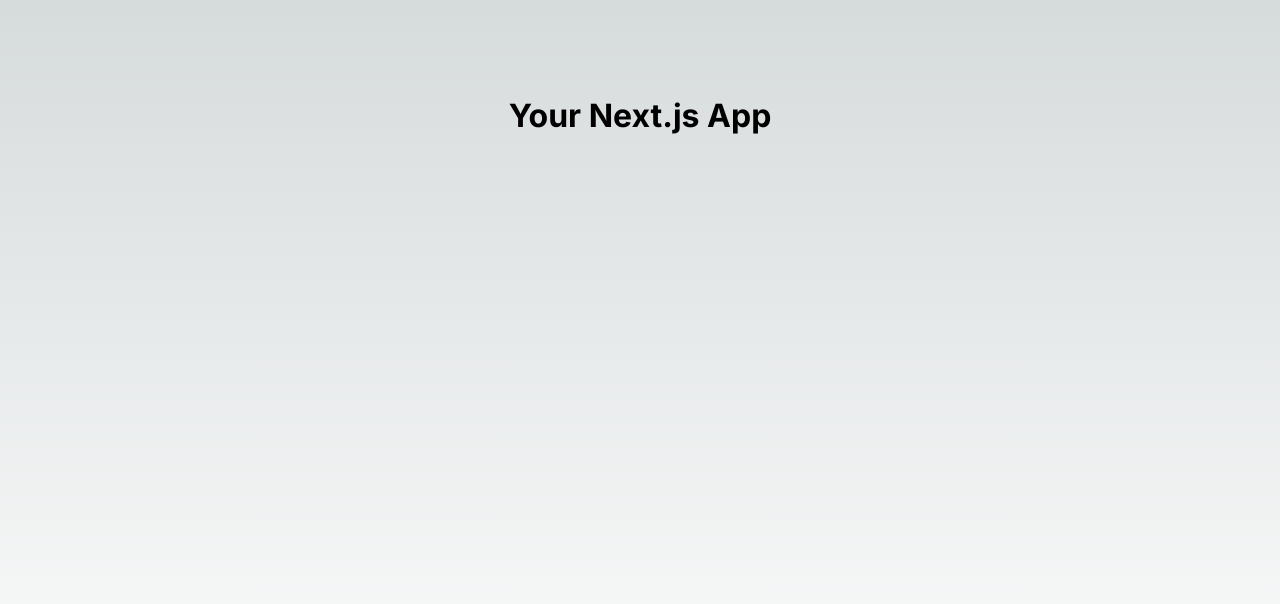
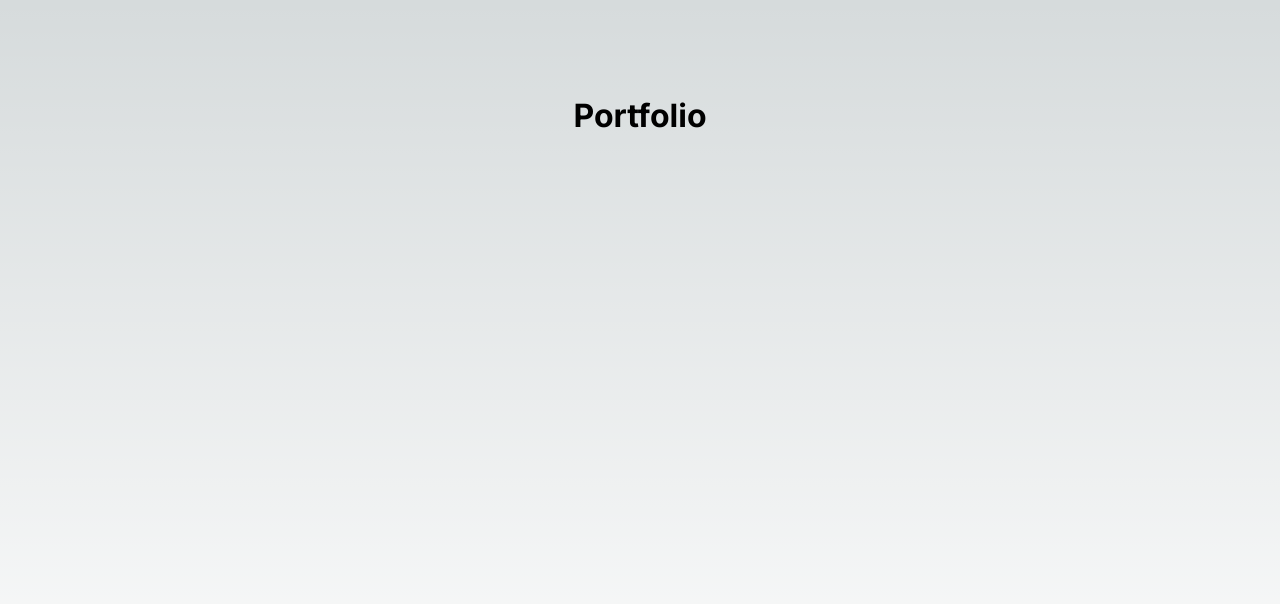
Before and after one commit to vedantkingh/blob-component, a Next.js app: page / in a window 1280 px wide. Shown: the top 604 px of the page. Built offline with nearby package versions, Linux system fonts and the light colour scheme.

Commit message:
Started working on mouse cursor again

```diff
--- a/src/app/page.js
+++ b/src/app/page.js
@@ -4,7 +4,7 @@
 
   return (
     <main className={styles.main}>
-      <h1>Your Next.js App</h1>
+      <h1>Portfolio</h1>
     </main>
   )
 }
```
